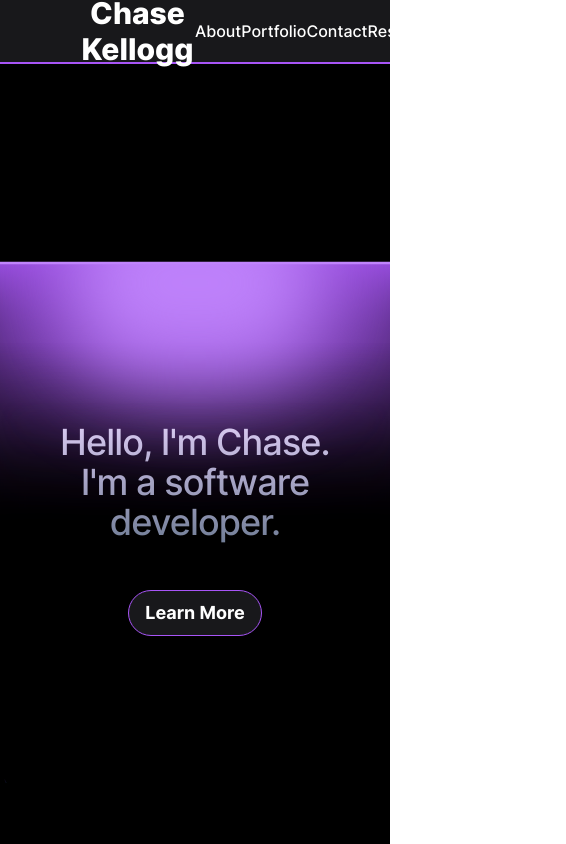
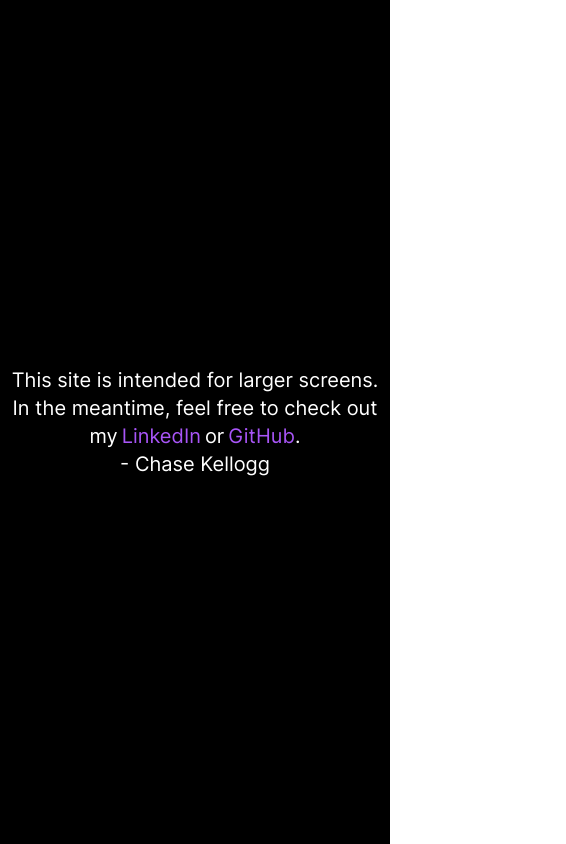
Before and after one commit to chasekellogg12/portfolio-site, a React (Create React App) app: page / in a window 390 px wide. Shown: the top 844 px of the page, 566 px wide, since content can reach past the window. Built offline with nearby package versions, Linux system fonts and the light colour scheme.

Commit message:
added compatability message for smaller screen

```diff
--- a/src/App.js
+++ b/src/App.js
@@ -11,8 +11,24 @@ import predictingtraffic from './assets/PredictingTraffic.png';
 import { motion } from "framer-motion";
 import { LampContainer } from './components/LampContainer';
 import Technology from './components/Technology';
+import { useState, useEffect } from 'react';
 
 function App() {
+  const [isSmallScreen, setIsSmallScreen] = useState(false);
+
+  useEffect(() => {
+    const checkScreenSize = () => {
+      setIsSmallScreen(window.innerWidth < 768); // Adjust the width as per your requirement
+    };
+
+    checkScreenSize();
+    window.addEventListener('resize', checkScreenSize);
+
+    return () => {
+      window.removeEventListener('resize', checkScreenSize);
+    };
+  }, []);
+
   const scrollTo = (sectionId) => {
     const section = document.getElementById(sectionId);
     if (section) {
@@ -21,6 +37,19 @@ function App() {
 };
   return (
     <div id="main-container" className="relative min-h-screen bg-black inter">
+      {isSmallScreen ? (
+        <div className="flex flex-col items-center justify-center min-h-screen text-center text-white">
+          <p className="text-xl">This site is intended for larger screens.</p>
+          <p className="text-xl">
+            In the meantime, feel free to check out my
+            <a href="https://www.linkedin.com/in/chasekellogg/" target="_blank" rel="noopener noreferrer" className="ml-1 mr-1 text-purple-500 hover:text-purple-800">LinkedIn</a>
+            or
+            <a href="https://github.com/chasekellogg12" target="_blank" rel="noopener noreferrer" className="ml-1 text-purple-500 hover:text-purple-800">GitHub</a>.
+          </p>
+          <p className="text-xl">- Chase Kellogg</p>
+        </div>
+      ) : (
+        <>
           <Navbar></Navbar>
           <BackgroundBeams className="z-20"></BackgroundBeams>
 
@@ -150,6 +179,7 @@ function App() {
               </div>
             </section>
           </div>
+        </>)}
     </div>
    );
 }
```
Lines whose indentation alone changed are shown as unchanged.
